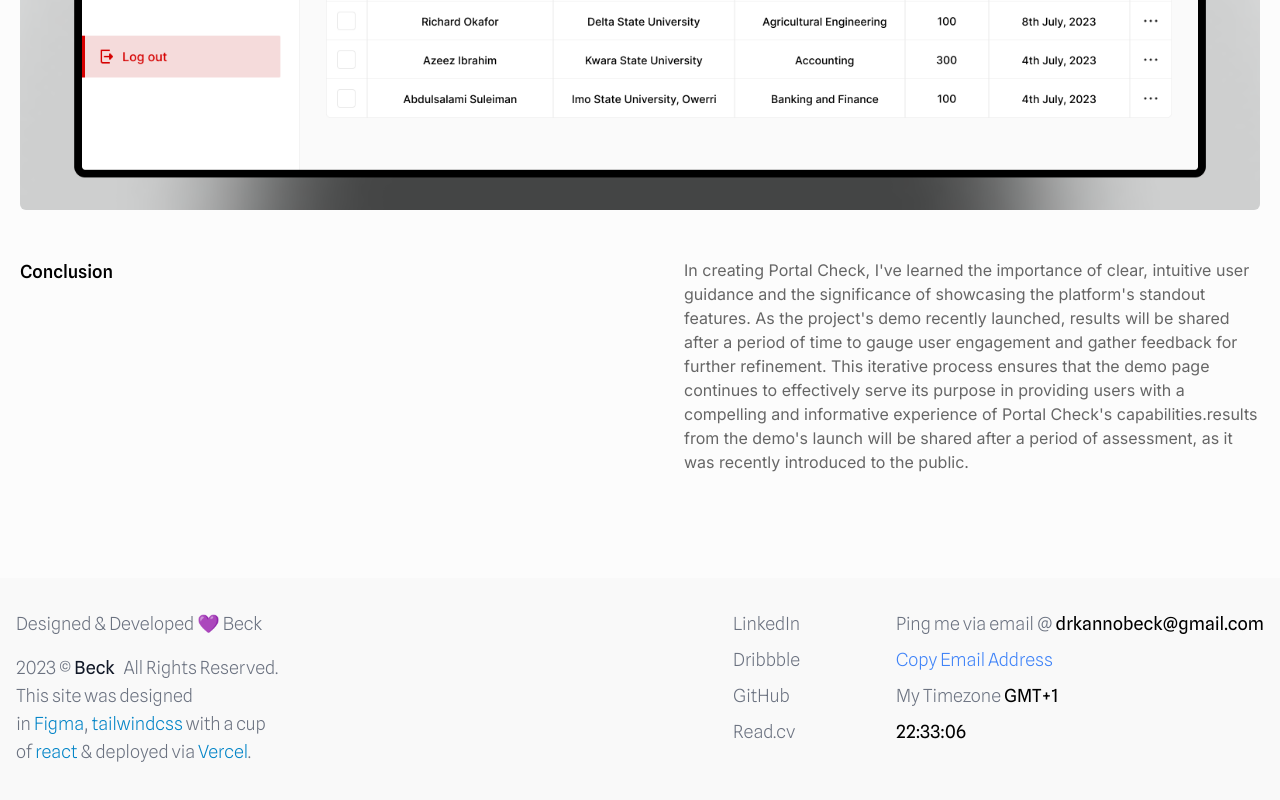
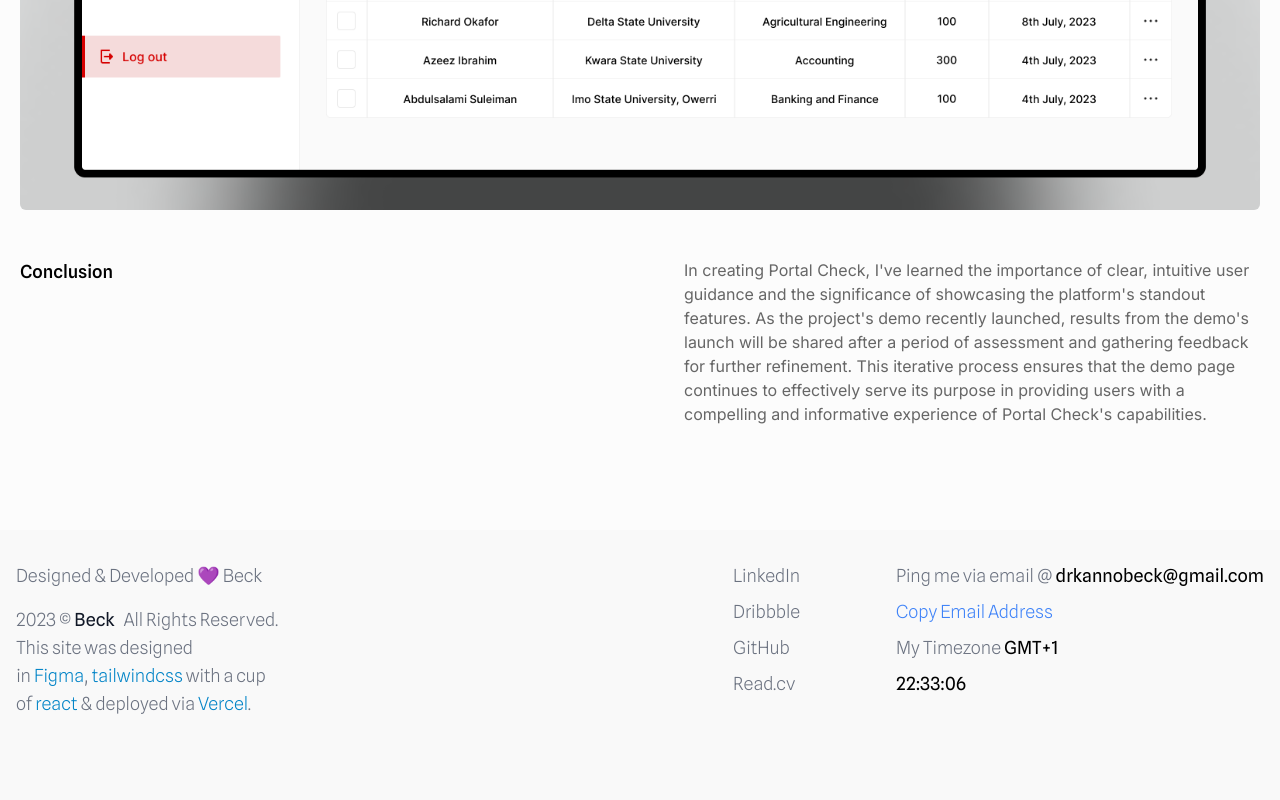
Before and after one commit to altBeck/khoronos, a React (Vite) app: page /portal-check in a window 1280 px wide. Shown: the part 6047-6847 px from the top of the page. Built offline with nearby package versions, Linux system fonts and the light colour scheme.

Commit message:
iterative-literature

```diff
--- a/src/pages/portalcheck/Portalcheck.jsx
+++ b/src/pages/portalcheck/Portalcheck.jsx
@@ -145,7 +145,7 @@ const Portalcheck = () => {
 
         <div className="flex flex-col md:flex-row justify-between py-6 md:pt-12">
           <h1 className="text-lg font-medium pb-1">Conclusion</h1>
-          <p className="text-[#666] font-body max-w-xl">In creating Portal Check, I&apos;ve learned the importance of clear, intuitive user guidance and the significance of showcasing the platform&apos;s standout features. As the project&apos;s demo recently launched, results will be shared after a period of time to gauge user engagement and gather feedback for further refinement. This iterative process ensures that the demo page continues to effectively serve its purpose in providing users with a compelling and informative experience of Portal Check&apos;s capabilities.results from the demo&apos;s launch will be shared after a period of assessment, as it was recently introduced to the public.</p>
+          <p className="text-[#666] font-body max-w-xl">In creating Portal Check, I&apos;ve learned the importance of clear, intuitive user guidance and the significance of showcasing the platform&apos;s standout features. As the project&apos;s demo recently launched, results from the demo&apos;s launch will be shared after a period of assessment and gathering feedback for further refinement. This iterative process ensures that the demo page continues to effectively serve its purpose in providing users with a compelling and informative experience of Portal Check&apos;s capabilities.</p>
         </div>
 
       </div>
```
